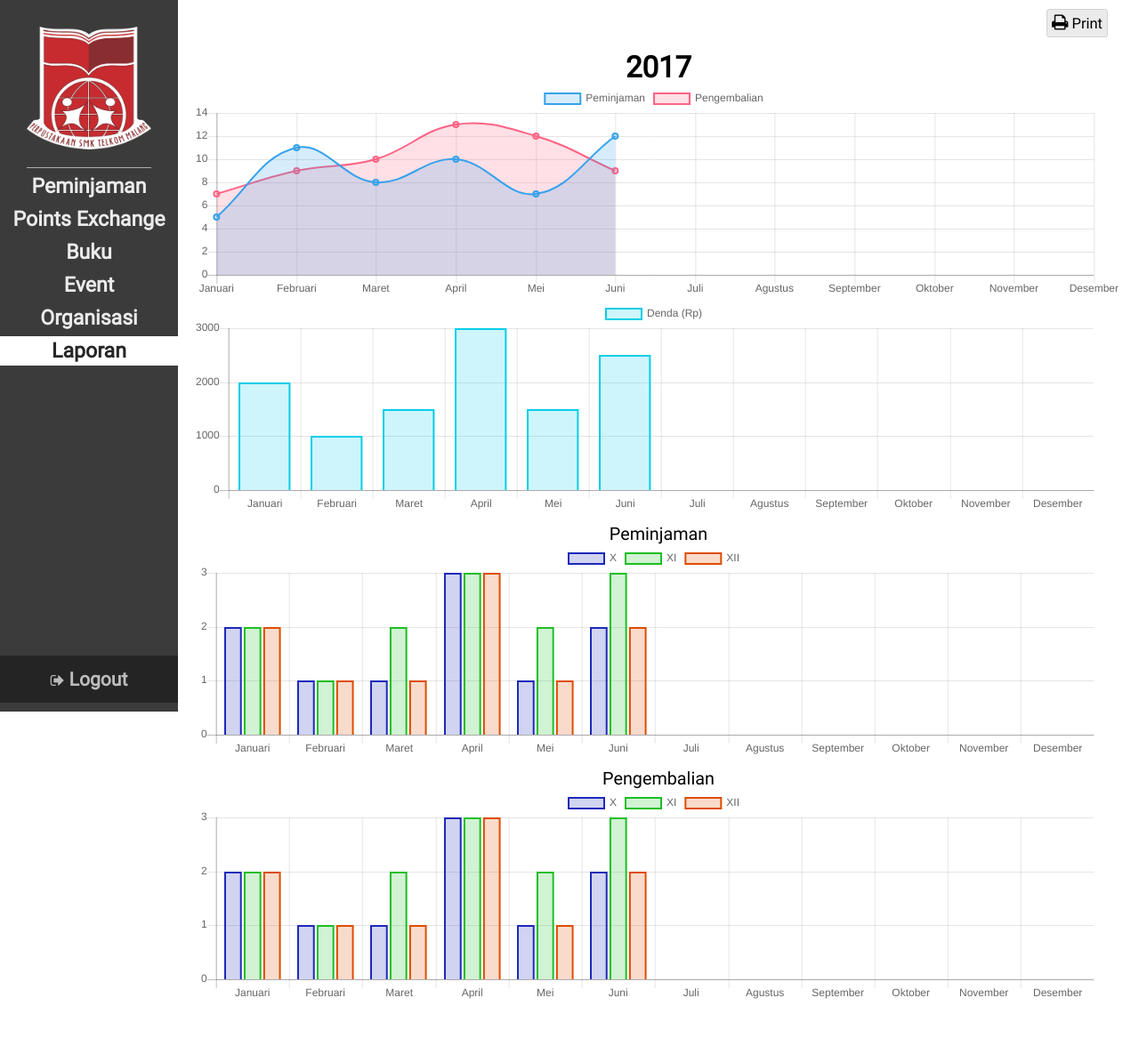
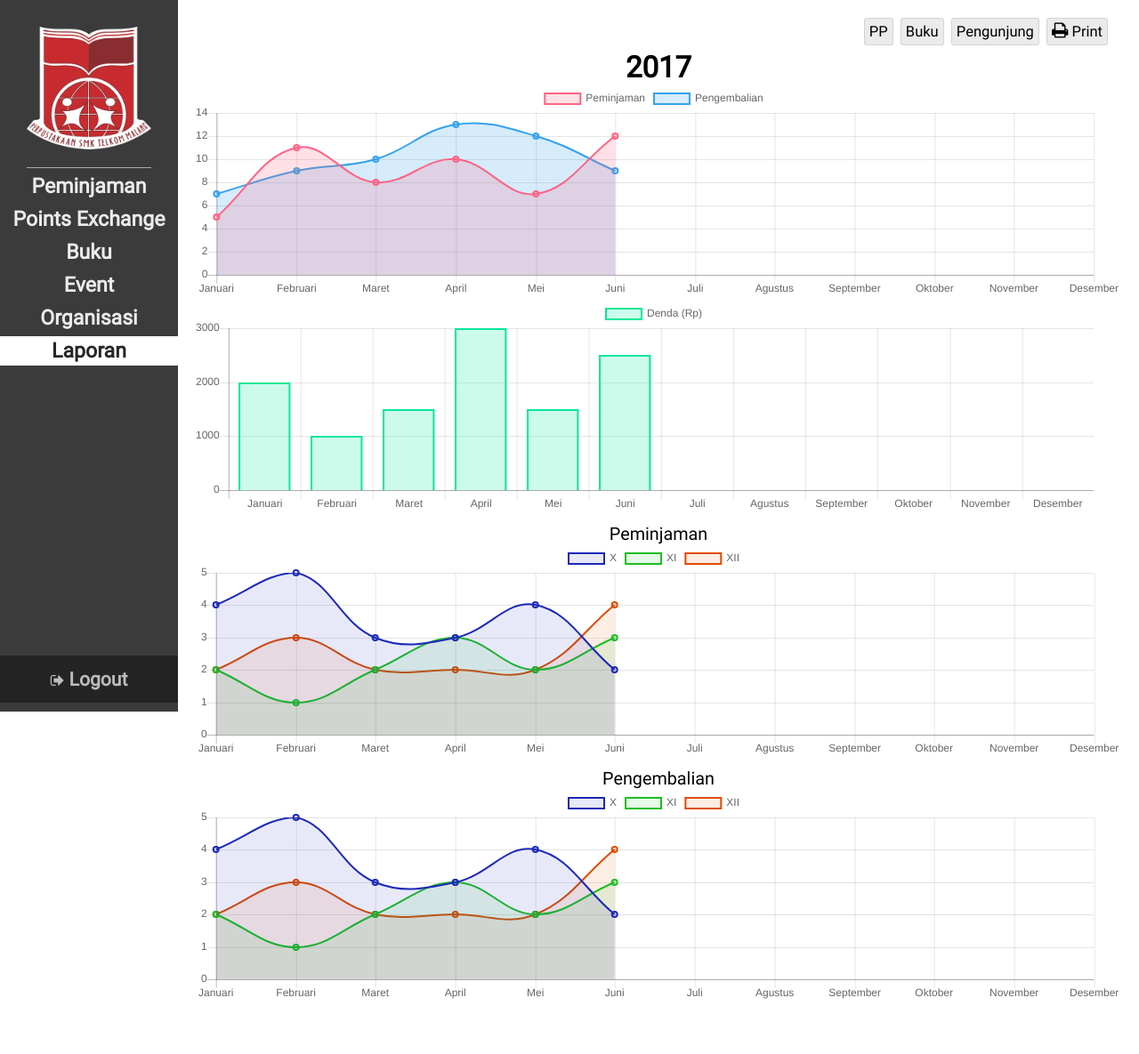
Before and after one commit to WildanZq/ProjectLibrary, a CodeIgniter app: page /database/index.php/admin/laporan in a window 1280 px wide. Shown: the whole page at 89% size. Run offline with CodeIgniter, Linux system fonts and the light colour scheme.

Commit message:
Nav laporan

```diff
--- a/application/views/admin_laporan_view.php
+++ b/application/views/admin_laporan_view.php
@@ -34,15 +34,20 @@
                     <h1><i class="fa fa-sign-out" aria-hidden="true"></i> Logout</h1>
                 </div>
             </div>
-            <span class="print"><i class="fa fa-print" aria-hidden="true"></i> Print</span>
+            <div class="nav-laporan">
+                <span class="nav-item-laporan">PP</span>
+                <span class="nav-item-laporan">Buku</span>
+                <span class="nav-item-laporan">Pengunjung</span>
+                <span class="nav-item-laporan print"><i class="fa fa-print" aria-hidden="true"></i> Print</span>
+            </div>
             <div class="wrapper" id="print">
                 <h1>2017</h1>
-                <canvas id="all" height="70px"></canvas>
-                <canvas id="denda" height="70px"></canvas>
+                <canvas class="chart" id="all" height="70px"></canvas>
+                <canvas class="chart" id="denda" height="70px"></canvas>
                 <h2>Peminjaman</h2>
-                <canvas id="pinjam" height="70px"></canvas>
+                <canvas class="chart" id="pinjam" height="70px"></canvas>
                 <h2>Pengembalian</h2>
-                <canvas id="kembali" height="70px"></canvas>
+                <canvas class="chart" id="kembali" height="70px"></canvas>
             </div>
         </div>
         <script src="../assets/script/jquery.min.js"></script>
@@ -62,14 +67,14 @@
                     datasets: [{
                         label: 'Peminjaman',
                         data: [5, 11, 8, 10, 7, 12],
-                        backgroundColor: 'rgba(54, 162, 235, 0.2)',
-                        borderColor: 'rgba(54, 162, 235, 1)',
+                        backgroundColor: 'rgba(255, 99, 132, 0.2)',
+                        borderColor: 'rgba(255,99,132,1)',
                         borderWidth: 2
                     },{
                         label: 'Pengembalian',
                         data: [7, 9, 10, 13, 12, 9],
-                        backgroundColor: 'rgba(255, 99, 132, 0.2)',
-                        borderColor: 'rgba(255,99,132,1)',
+                        backgroundColor: 'rgba(54, 162, 235, 0.2)',
+                        borderColor: 'rgba(54, 162, 235, 1)',
                         borderWidth: 2
                     }]
                 },
@@ -91,8 +96,8 @@
                     datasets: [{
                         label: 'Denda (Rp)',
                         data: [2000, 1000, 1500, 3000, 1500, 2500],
-                        backgroundColor: 'rgba(5, 206, 232, 0.2)',
-                        borderColor: 'rgb(5, 206, 232)',
+                        backgroundColor: 'rgba(5, 232, 153, 0.2)',
+                        borderColor: 'rgb(5, 232, 153)',
                         borderWidth: 2
                     }]
                 },
@@ -108,25 +113,25 @@
             });
             var pinjam = document.getElementById("pinjam");
             var pChart = new Chart(pinjam, {
-                type: 'bar',
+                type: 'line',
                 data: {
                     labels: ["Januari", "Februari", "Maret", "April", "Mei", "Juni", "Juli", "Agustus", "September", "Oktober", "November", "Desember"],
                     datasets: [{
                         label: 'X',
-                        data: [2, 1, 1, 3, 1, 2],
-                        backgroundColor: 'rgba(29, 41, 185, 0.2)',
+                        data: [4, 5, 3, 3, 4, 2],
+                        backgroundColor: 'rgba(29, 41, 185, 0.1)',
                         borderColor: 'rgb(29, 41, 185)',
                         borderWidth: 2
                     },{
                         label: 'XI',
                         data: [2, 1, 2, 3, 2, 3],
-                        backgroundColor: 'rgba(28, 190, 35, 0.2)',
+                        backgroundColor: 'rgba(28, 190, 35, 0.1)',
                         borderColor: 'rgb(28, 190, 35)',
                         borderWidth: 2
                     },{
                         label: 'XII',
-                        data: [2, 1, 1, 3, 1, 2],
-                        backgroundColor: 'rgba(222, 77, 0, 0.2)',
+                        data: [2, 3, 2, 2, 2, 4],
+                        backgroundColor: 'rgba(222, 77, 0, 0.1)',
                         borderColor: 'rgb(222, 77, 0)',
                         borderWidth: 2
                     }]
@@ -143,25 +148,25 @@
             });
             var kembali = document.getElementById("kembali");
             var kChart = new Chart(kembali, {
-                type: 'bar',
+                type: 'line',
                 data: {
                     labels: ["Januari", "Februari", "Maret", "April", "Mei", "Juni", "Juli", "Agustus", "September", "Oktober", "November", "Desember"],
                     datasets: [{
                         label: 'X',
-                        data: [2, 1, 1, 3, 1, 2],
-                        backgroundColor: 'rgba(29, 41, 185, 0.2)',
+                        data: [4, 5, 3, 3, 4, 2],
+                        backgroundColor: 'rgba(29, 41, 185, 0.1)',
                         borderColor: 'rgb(29, 41, 185)',
                         borderWidth: 2
                     },{
                         label: 'XI',
                         data: [2, 1, 2, 3, 2, 3],
-                        backgroundColor: 'rgba(28, 190, 35, 0.2)',
+                        backgroundColor: 'rgba(28, 190, 35, 0.1)',
                         borderColor: 'rgb(28, 190, 35)',
                         borderWidth: 2
                     },{
                         label: 'XII',
-                        data: [2, 1, 1, 3, 1, 2],
-                        backgroundColor: 'rgba(222, 77, 0, 0.2)',
+                        data: [2, 3, 2, 2, 2, 4],
+                        backgroundColor: 'rgba(222, 77, 0, 0.1)',
                         borderColor: 'rgb(222, 77, 0)',
                         borderWidth: 2
                     }]
--- a/assets/css/admin_style.css
+++ b/assets/css/admin_style.css
@@ -4,21 +4,25 @@ input {
 input[type=date] {
     padding: 5px;
 }
-.print {
-    font-size: .5em;
+.nav-laporan {
     position:absolute;
     right:35px;
     top:10px;
+}
+.nav-laporan * {
+    font-size: .5em;
+}
+.nav-item-laporan {
     cursor:pointer;
     border-radius: 3px;
     padding: 5px;
     background: #ebebeb;
     border: thin solid lightgrey;
 }
-.print:hover {
+.nav-item-laporan:hover {
     background: #e3e3e3;
 }
-.print i {
+.nav-item-laporan i {
     font-size: 1.2em;
 }
 .form-wrapper #cke_konten {
@@ -112,7 +116,7 @@ input[type=date] {
     border-bottom: thin solid #acacac;
 }
 .nav a {
-    color: #ebebeb;
+    color: #d1d1d1;
     padding: 3px;
     margin-top: 4px;
     font-weight: bold;
```
